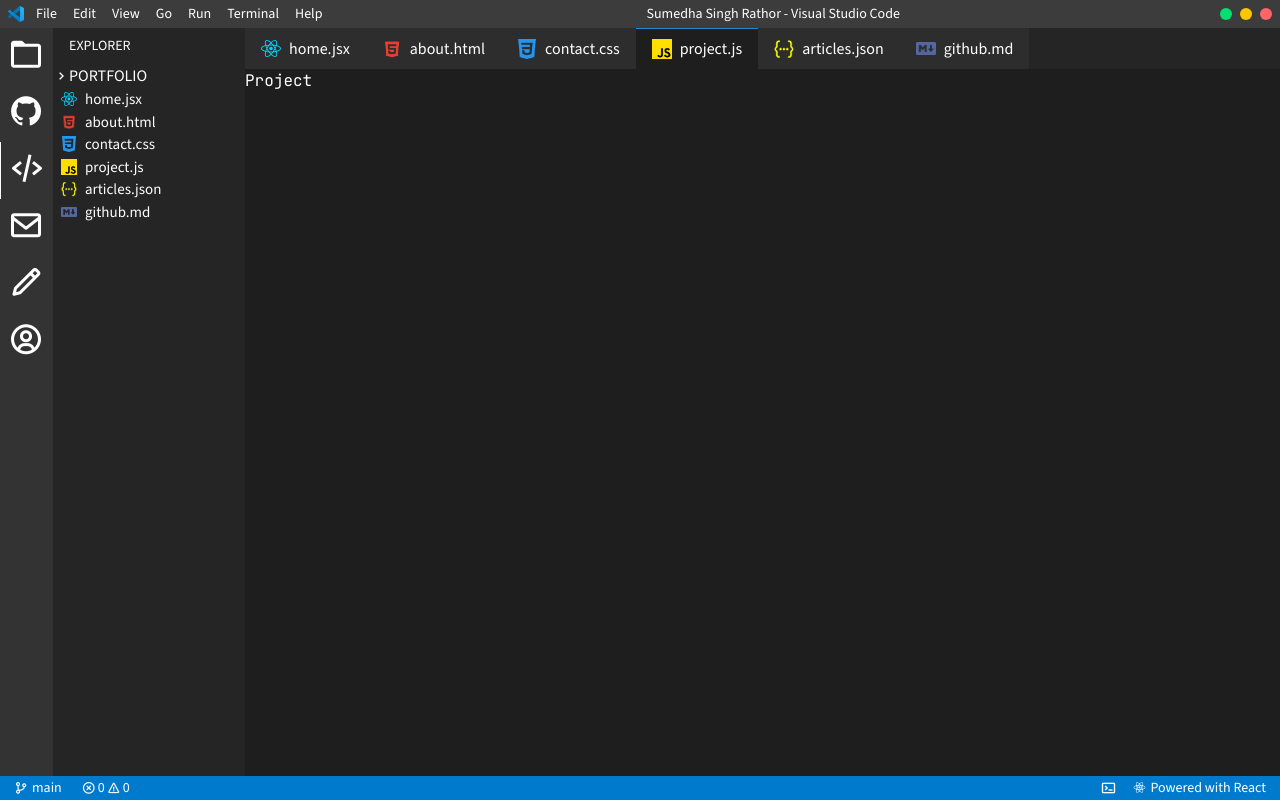
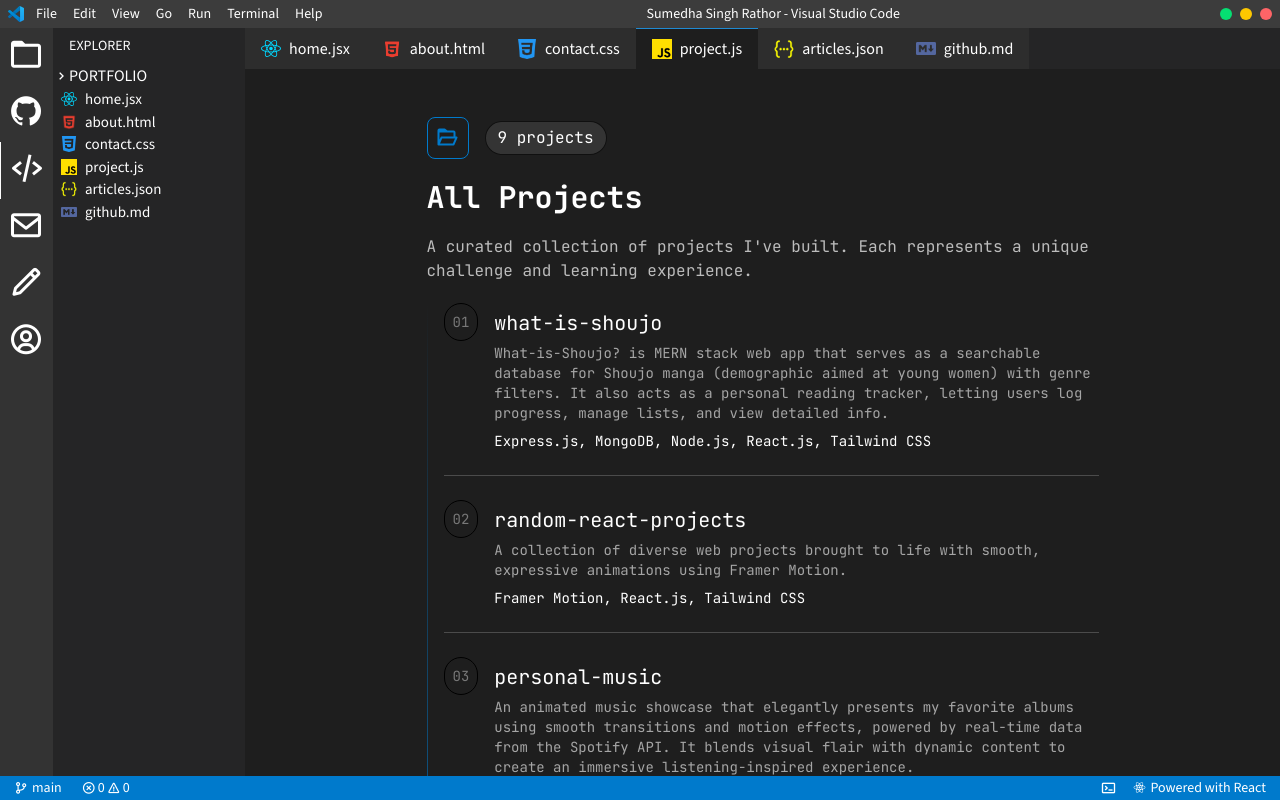
Before and after one commit to SumedhaSinghRathor/VSCode, a React (Vite) app: page /projects in a window 1280 px wide. Built offline with nearby package versions, Linux system fonts and the light colour scheme.

Commit message:
project section

```diff
--- a/src/App.jsx
+++ b/src/App.jsx
@@ -142,7 +142,7 @@ function App() {
               </NavLink>
             ))}
           </nav>
-          <section
+          <main
             className="bg-dark-grey flex-1 min-h-0 overflow-y-auto"
             style={{ scrollbarColor: "#3c3c3c #1e1e1e" }}
           >
@@ -154,7 +154,7 @@ function App() {
               <Route path="/articles" element={<Articles />} />
               <Route path="/github" element={<Github />} />
             </Routes>
-          </section>
+          </main>
         </section>
       </section>
       <footer className="bg-blue text-white w-full text-sm px-2 flex items-center justify-between">
--- a/src/sections/About.jsx
+++ b/src/sections/About.jsx
@@ -28,6 +28,15 @@ function About() {
         "Designed and protoyped the official website in Figma within 2 weeks",
         "Taught as an instructor in 'DEZ-I-NIN' 2.0' workshop (which garnered 400+ registrations), teaching over 130+ students about UI/UX principles and responsive web design over the course of 3 weekends",
         "Mentored over 20+ juniors under the UI/UX domain",
+      ],
+    },
+    {
+      designation: "Trainee Analyst",
+      company: "Wissen Technology",
+      description: [
+        `As an intern you will be working on some of the any of our company projects.`,
+        `You shall also be expected to perform duties which are customarily associated with such positions.`,
+        `The assignment details will be shared with you once you join.`,
       ],
     },
   ];
--- a/src/sections/Project.jsx
+++ b/src/sections/Project.jsx
@@ -1,5 +1,101 @@
 function Project() {
-  return <div className="ide">Project</div>;
+  const projects = [
+    {
+      title: "what-is-shoujo",
+      description: `What-is-Shoujo? is MERN stack web app that serves as a searchable database for Shoujo manga (demographic aimed at young women) with genre filters. It also acts as a personal reading tracker, letting users log progress, manage lists, and view detailed info.`,
+      skills: ["MongoDB", "Express.js", "React.js", "Node.js", "Tailwind CSS"],
+    },
+    {
+      title: "random-react-projects",
+      description: `A collection of diverse web projects brought to life with smooth, expressive animations using Framer Motion.`,
+      skills: ["React.js", "Tailwind CSS", "Framer Motion"],
+    },
+    {
+      title: "personal-music",
+      description: `An animated music showcase that elegantly presents my favorite albums using smooth transitions and motion effects, powered by real-time data from the Spotify API. It blends visual flair with dynamic content to create an immersive listening-inspired experience.`,
+      skills: ["React.js", "TypeScript", "Framer Motion", "Tailwind CSS"],
+    },
+    {
+      title: "personal-portfolio",
+      description: `Contains the the code and necessary items used in the portfolio. This website is made using only React.js (using the GSAP library for animations).`,
+      skills: ["React.js", "GSAP", "Tailwind CSS"],
+    },
+    {
+      title: "notes-ki-dukaan",
+      description: `A new note sharing app called "Notes Ki Dukaan" where students can upload their own notes as well as view, rate and download notes from other faculties. Our powerful sorting and searching features will help students in organizing their notes and being prepared for their exams and sessionals.`,
+      skills: ["MongoDB", "Spring Boot", "React.js", "Tailwind CSS"],
+    },
+    {
+      title: "Stock Predictor",
+      description:
+        "A full-stack web application that fetches historical stock data, stores it in a database, and uses an LSTM (Long Short-Term Memory) deep learning model to predict future stock prices. Built with Flask for the backend, React for the frontend, and TensorFlow/Keras for the prediction logic.",
+      skills: ["Flask", "React.js", "LSTM", "Tailwind CSS", "PostgreSQL"],
+    },
+    {
+      title: "Tetris Game",
+      description:
+        "Tetris Game Clone created with p5.js, players complete lines by moving differently shaped pieces, which descend onto the playing field. The completed lines disappear and grant the player points, and the player can proceed to fill the vacated spaces. The game ends when the uncleared lines reach the top of the playing field.",
+      skills: ["HTML/CSS", "JavaScript", "p5.js"],
+    },
+    {
+      title: "Weather App",
+      description:
+        "This weather app, built with the OpenWeatherMap API and React.js, features allows users to easily access current conditions, humidity, and temperature for any location.",
+      skills: ["React.js", "Tailwind CSS"],
+    },
+    {
+      title: "Sliding Puzzle",
+      description:
+        "Created with Java, a sliding puzzle is a combination puzzle that challenges a player to slide pieces along certain routes to establish a certain end-configuration. The pieces to be moved consist of numbers from 1 to 15.",
+      skills: ["Java", "Swing Framework"],
+    },
+  ];
+
+  return (
+    <div className="ide p-12">
+      <div className="w-2xl mx-auto flex flex-col gap-5">
+        <div className="w-2xl flex items-center gap-4">
+          <div className="flex justify-center items-center w-fit border border-blue hover:bg-blue/10 p-2 rounded-lg">
+            <i className="bx bx-folder-open text-2xl text-blue" />
+          </div>
+          <div className="border border-black/70 bg-white/10 px-3 py-1 rounded-full">
+            {projects.length} project{projects.length !== 1 && "s"}
+          </div>
+        </div>
+        <div className="text-3xl font-bold">All Projects</div>
+        <p className="text-white/70">
+          A curated collection of projects I've built. Each represents a unique
+          challenge and learning experience.
+        </p>
+        <div
+          className="pl-4"
+          style={{
+            borderLeft: "1px solid",
+            borderImage:
+              "linear-gradient(to bottom, transparent, #007acc, transparent) 1",
+          }}
+        >
+          {projects.map((p, i) => (
+            <>
+              <div className="flex gap-4" key={i}>
+                <div className="text-white/40 border text-sm w-fit h-fit p-2 border-black rounded-full flex items-center justify-center">
+                  {(i + 1).toString().padStart(2, "0")}
+                </div>
+                <div className="flex flex-col">
+                  <h1 className="text-xl my-1.5">{p.title}</h1>
+                  <p className="text-sm text-white/60">{p.description}</p>
+                  <div className="text-sm flex gap-2 mt-2">
+                    {p.skills.sort((a, b) => a.localeCompare(b)).join(", ")}
+                  </div>
+                </div>
+              </div>
+              <hr className="opacity-20 my-6" />
+            </>
+          ))}
+        </div>
+      </div>
+    </div>
+  );
 }
 
 export default Project;
```
